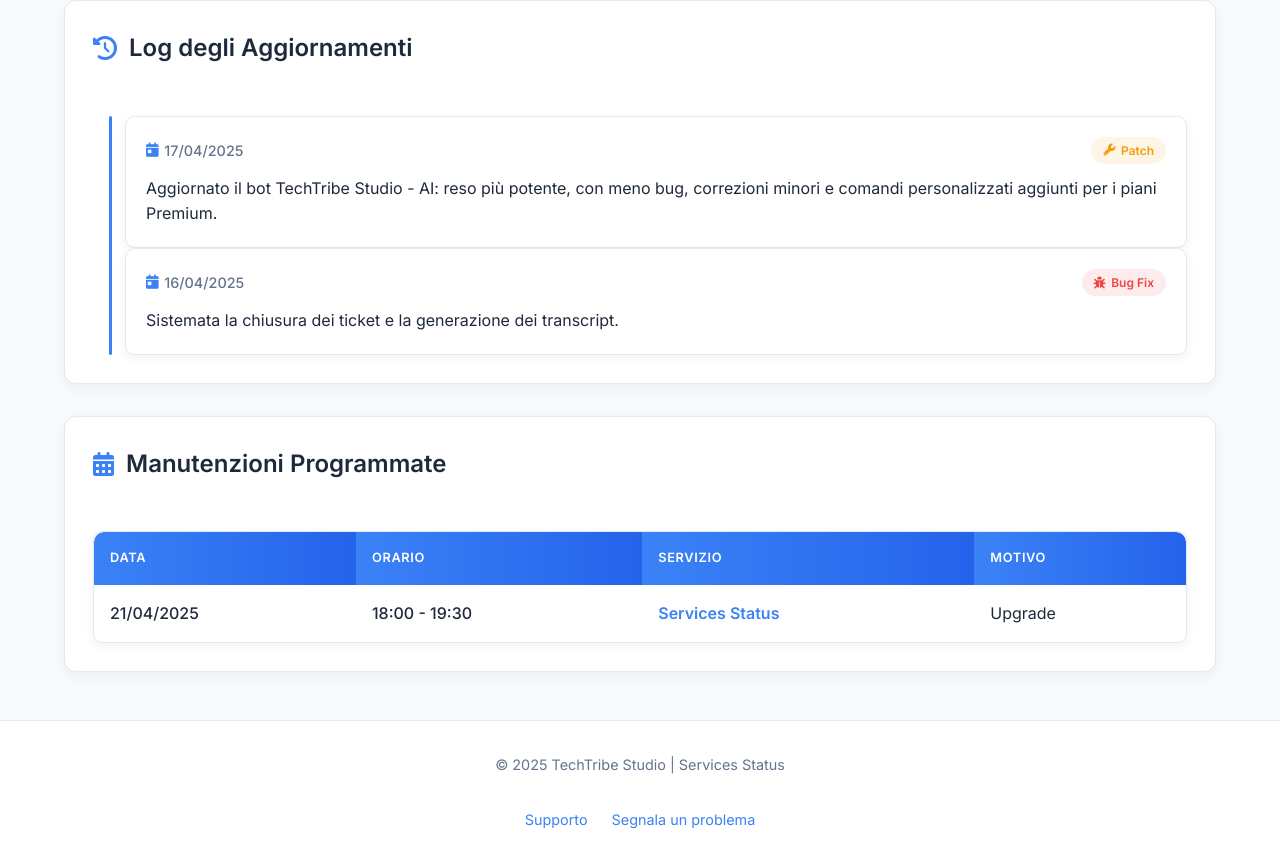
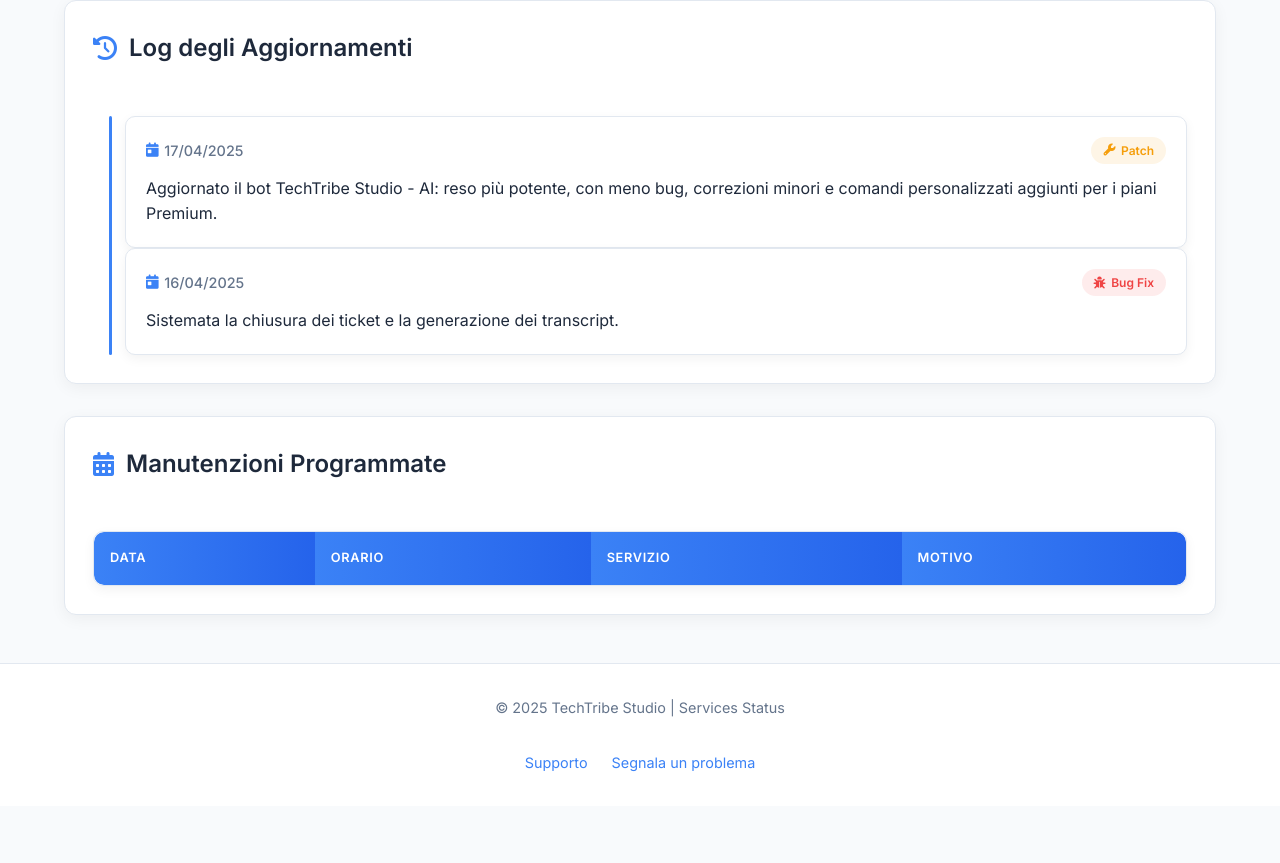
Before and after one commit to P4ciuf/Status-Tech, a plain HTML site: page index.html in a window 1280 px wide. Shown: the part 1022-1885 px from the top of the page. After the commit the page ends 1828 px from the top, so only its background shows below. Drawn offline with Linux system fonts and the light colour scheme.

Commit message:
Update index.html

```diff
--- a/index.html
+++ b/index.html
@@ -804,7 +804,7 @@
         "stato": "attivo",
         "aggiornamento": '',
         "note": "Funzionamento regolare",
-        "previousStato": "attivo"
+        "previousStato": "manutenzione"
     },
     {
         "nome": "TechTribe Studio - Preventive System",
@@ -888,12 +888,6 @@ const updateLogData = [
 ];
 
 const maintenanceData = [
-    {
-        "data": "21/04/2025",
-        "ora": "18:00 - 19:30",
-        "servizio": "Services Status",
-        "motivo": "Upgrade"
-    }
 ];
 
 let currentUser = {
```
